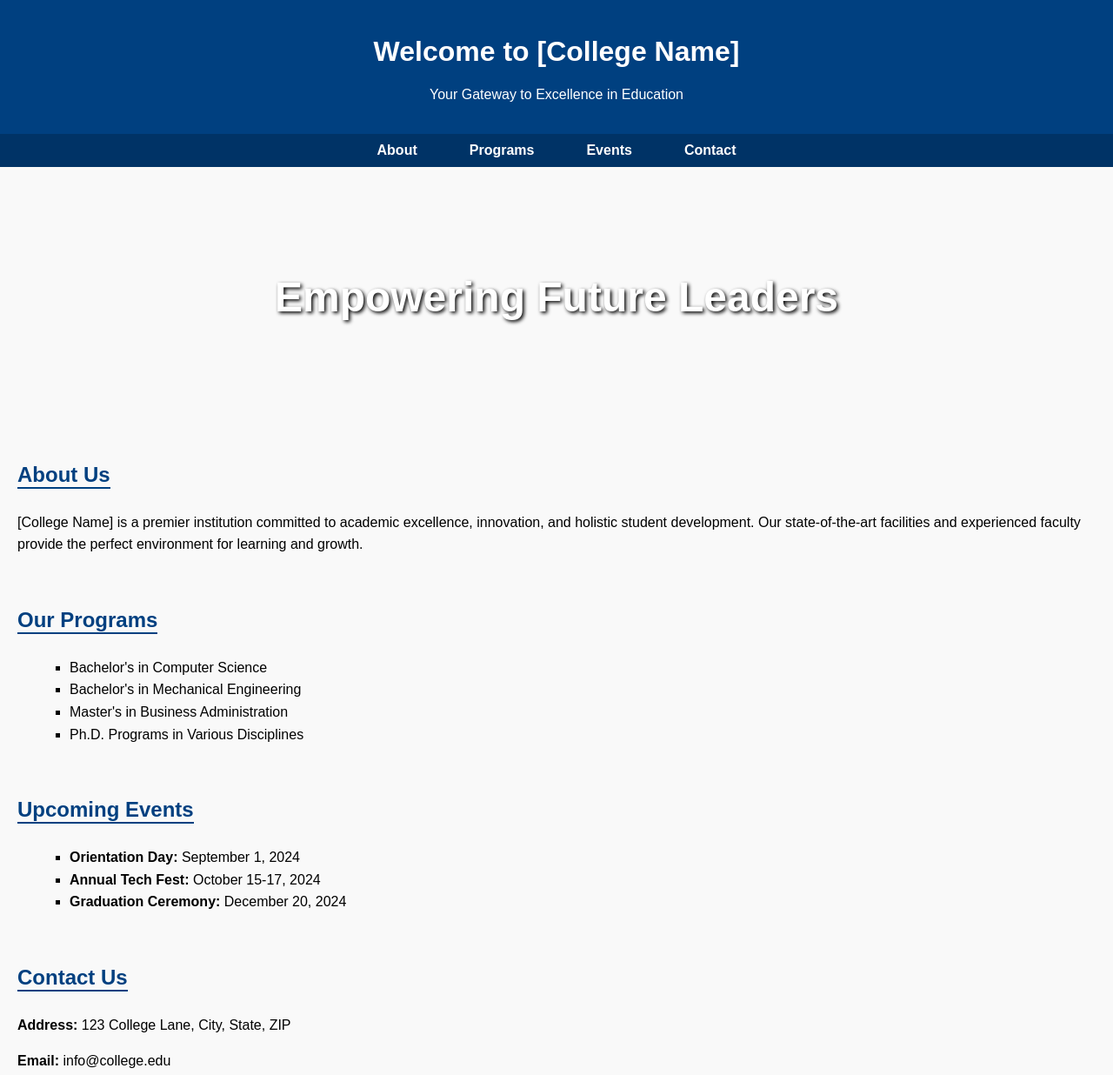
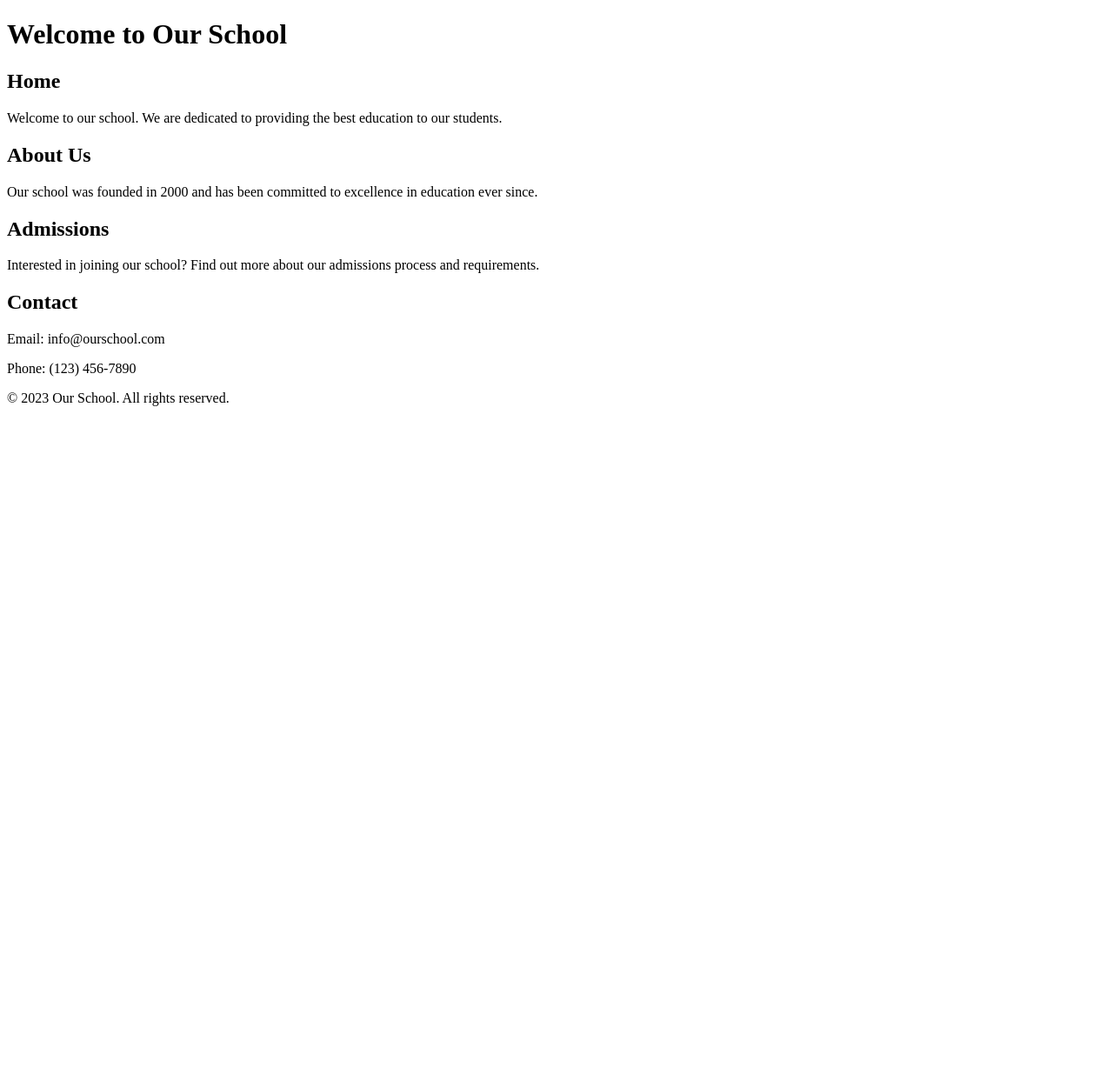
Before and after one commit to Himanshi-code-rgb/icp-workshop-project, a website: page index.html in a window 1280 px wide. Shown: the top 1236 px of the page at 87% size. After the commit the page ends 800 px from the top, so only its background shows below. Drawn offline with Linux system fonts and the light colour scheme.

Commit message:
Update index.html

```diff
--- a/index.html
+++ b/index.html
@@ -1,152 +1,26 @@
 <!DOCTYPE html>
-<html lang="en">
+<html>
+<head>
+    <title>School Website</title>
+</head>
+<body>
+    <h1>Welcome to Our School</h1>
 
-<head>
-    <meta charset="UTF-8">
-    <meta name="viewport" content="width=device-width, initial-scale=1.0">
-    <title>Welcome to College Name</title>
-    <style>
-        body {
-            font-family: Arial, sans-serif;
-            margin: 0;
-            padding: 0;
-            background-color: #f9f9f9;
-        }
+    <h2 id="home">Home</h2>
+    <p>Welcome to our school. We are dedicated to providing the best education to our students.</p>
 
-        header {
-            background-color: #004080;
-            color: white;
-            text-align: center;
-            padding: 20px 0;
-        }
+    <h2 id="about">About Us</h2>
+    <p>Our school was founded in 2000 and has been committed to excellence in education ever since.</p>
 
-        nav {
-            background-color: #003366;
-            display: flex;
-            justify-content: center;
-            padding: 10px 0;
-        }
+    <h2 id="admissions">Admissions</h2>
+    <p>Interested in joining our school? Find out more about our admissions process and requirements.</p>
 
-        nav ul {
-            list-style: none;
-            margin: 0;
-            padding: 0;
-            display: flex;
-        }
+    <h2 id="contact">Contact</h2>
+    <p>Email: info@ourschool.com</p>
+    <p>Phone: (123) 456-7890</p>
 
-        nav ul li {
-            margin: 0 15px;
-        }
-
-        nav ul li a {
-            color: white;
-            text-decoration: none;
-            font-weight: bold;
-            padding: 8px 15px;
-            border-radius: 5px;
-        }
-
-        nav ul li a:hover {
-            background-color: #0059b3;
-        }
-
-        .banner {
-            background: url('college-banner.jpg') no-repeat center center/cover;
-            height: 300px;
-            display: flex;
-            align-items: center;
-            justify-content: center;
-            color: white;
-            text-shadow: 2px 2px 4px #000;
-        }
-
-        .banner h1 {
-            font-size: 3rem;
-        }
-
-        .content {
-            padding: 20px;
-        }
-
-        .section {
-            margin-bottom: 40px;
-        }
-
-        .section h2 {
-            color: #004080;
-            margin-bottom: 10px;
-            border-bottom: 2px solid #004080;
-            display: inline-block;
-        }
-
-        .section p, .section ul {
-            font-size: 1rem;
-            line-height: 1.6;
-        }
-
-        .section ul {
-            list-style-type: square;
-            margin-left: 20px;
-        }
-
-        footer {
-            background-color: #003366;
-            color: white;
-            text-align: center;
-            padding: 15px 0;
-            position: relative;
-            bottom: 0;
-            width: 100%;
-        }
-    </style>
-</head>
-
-<body>
-    <header>
-        <h1>Welcome to [College Name]</h1>
-        <p>Your Gateway to Excellence in Education</p>
-    </header>
-
-    <nav>
-        <ul>
-            <li><a href="#about">About</a></li>
-            <li><a href="#programs">Programs</a></li>
-            <li><a href="#events">Events</a></li>
-            <li><a href="#contact">Contact</a></li>
-        </ul>
-    </nav>
-
-    <div class="banner">
-        <h1>Empowering Future Leaders</h1>
-    </div>
-
-    <div class="content">
-        <section class="section" id="about">
-            <h2>About Us</h2>
-            <p>[College Name] is a premier institution committed to academic excellence, innovation, and holistic student development. Our state-of-the-art facilities and experienced faculty provide the perfect environment for learning and growth.</p>
-        </section>
-
-        <section class="section" id="programs">
-            <h2>Our Programs</h2>
-            <ul>
-                <li>Bachelor's in Computer Science</li>
-                <li>Bachelor's in Mechanical Engineering</li>
-                <li>Master's in Business Administration</li>
-                <li>Ph.D. Programs in Various Disciplines</li>
-            </ul>
-        </section>
-
-        <section class="section" id="events">
-            <h2>Upcoming Events</h2>
-            <ul>
-                <li><strong>Orientation Day:</strong> September 1, 2024</li>
-                <li><strong>Annual Tech Fest:</strong> October 15-17, 2024</li>
-                <li><strong>Graduation Ceremony:</strong> December 20, 2024</li>
-            </ul>
-        </section>
-
-        <section class="section" id="contact">
-            <h2>Contact Us</h2>
-            <p><strong>Address:</strong> 123 College Lane, City, State, ZIP</p>
-            <p><strong>Email:</strong> info@college.edu</p>
-            <p><strong>Phone:</strong> +1 (123)
+    <footer>
+        <p>&copy; 2023 Our School. All rights reserved.</p>
+    </footer>
+</body>
+</html>
```
